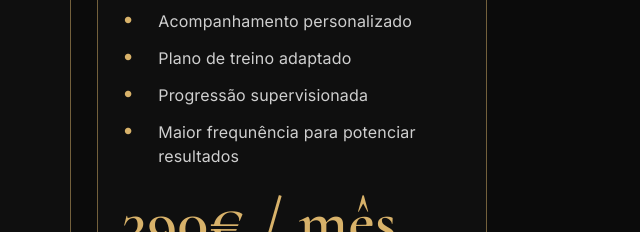
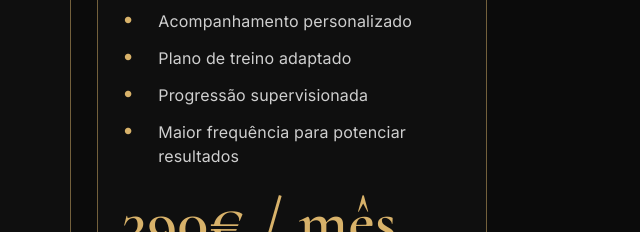
Before and after one commit to oicnanev/isabelfit, a plain HTML site: page public/index.html in a window 1280 px wide. Shown: the part 6307-6539 px from the top of the page, 348-988 px from the left. Drawn offline with nearby package versions, Linux system fonts and the light colour scheme.

Commit message:
Correct typo

```diff
--- a/public/index.html
+++ b/public/index.html
@@ -345,7 +345,7 @@
               <li>Acompanhamento personalizado</li>
               <li>Plano de treino adaptado</li>
               <li>Progressão supervisionada</li>
-              <li>Maior frequnência para potenciar resultados</li>
+              <li>Maior frequência para potenciar resultados</li>
             </ul>
 
             <div class="price">390€ / mês</div>
```
